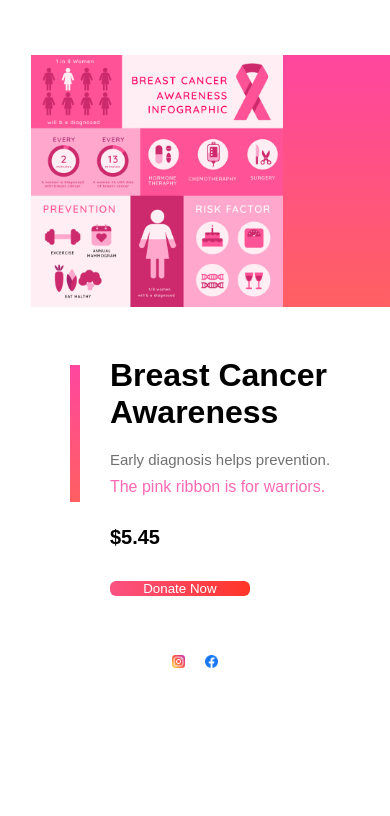
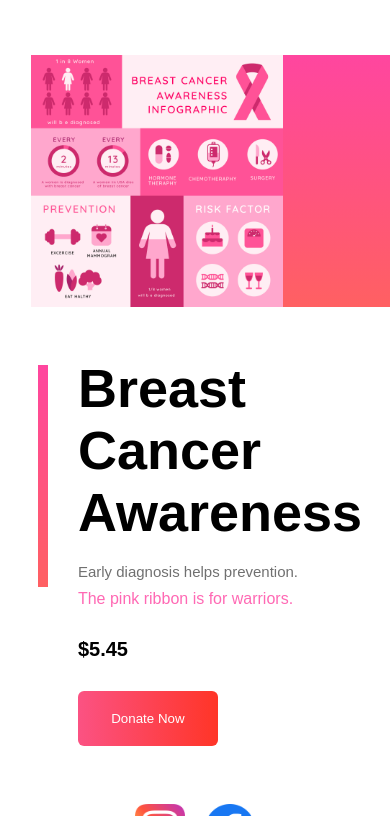
Before and after one commit to AyoFamurewa/Trial, a plain HTML site: page index.html in a window 390 px wide. Shown: the part 105-921 px from the top of the page. Before the commit the page ends 844 px from the top, so only its background shows below. Drawn offline with Linux system fonts and the light colour scheme.

Commit message:
Update style.css

```diff
--- a/styles/style.css
+++ b/styles/style.css
@@ -38,7 +38,7 @@ nav ul li{
 nav ul li a{
   text-decoration: none;
   color: #000;
-  font-size: 14px;
+  font-size: 22px;
 }
 nav ul li a:hover{
   color: #ff5ea2;
@@ -54,7 +54,7 @@ nav ul li a:hover{
   position: relative;
   margin-left: 50px;
 }
-.col-1 h2{
+.col-1 h1{
   font-size: 54px;
 }
 
@@ -82,6 +82,8 @@ button{
   border-radius: 6px;
   cursor: pointer;
   transition: width 0.5s;
+  padding-top: 20px;
+  padding-bottom: 20px;
 }
 button img{
   width: 30px;
@@ -126,7 +128,7 @@ button:hover{
   transform: translateX(150px);
 }
 .Sm-links img{
-  height: 13px;
+  height: 50px;
   margin: 8px;
   cursor: pointer;
 }
@@ -182,5 +184,10 @@ button:hover{
   .col-1 h3{
     font-size: 15px;
   }
-
+  nav ul li a{
+    font-size: 14px;
+  }
+  .Sm-links{
+    height: 20px;
+  }
 }
```
